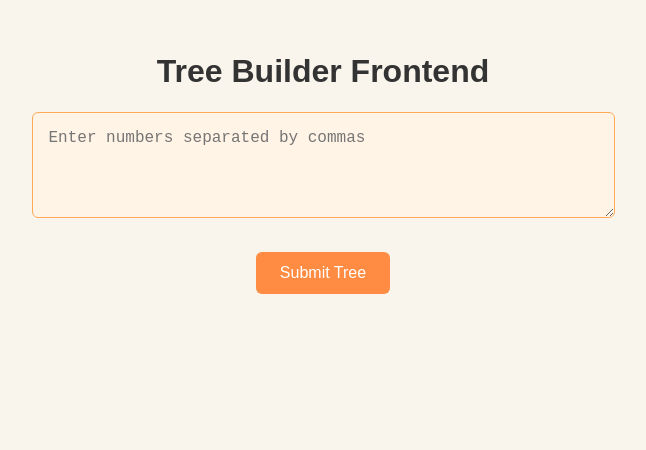
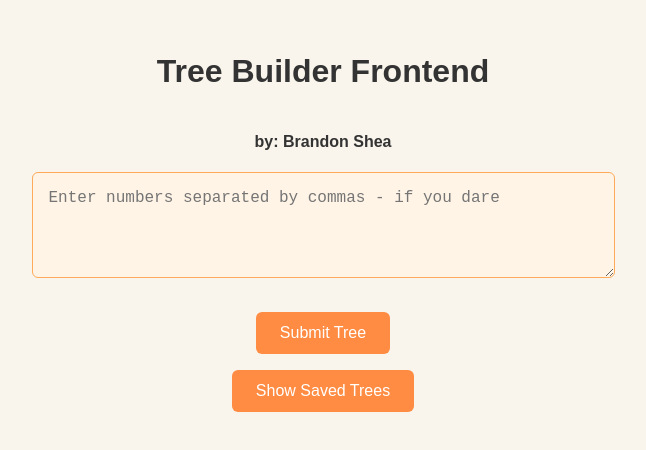
Before and after one commit to BJamesShea/treebuilder-frontend, a React (Create React App) app: page / in a window 1280 px wide. Shown: the top 450 px of the page, without its empty margins (317-963 px from the left). Built offline with nearby package versions, Linux system fonts and the light colour scheme.

Commit message:
previous saved trees button

```diff
--- a/src/App.js
+++ b/src/App.js
@@ -1,11 +1,10 @@
-import React, { useState} from 'react';
+import React, { useState } from 'react';
 import './App.css';
-
-
 
 function App() {
   const [inputString, setInputString] = useState('');
   const [response, setResponse] = useState(null);
+  const [savedTrees, setSavedTrees] = useState([]);
 
   const handleSubmit = async (e) => {
     e.preventDefault();
@@ -17,38 +16,48 @@ function App() {
 
       await fetch('http://localhost:8080/api/tree', {
         method: 'POST',
-        headers: { 'Content-Type': 'application/json'},
-        body: JSON.stringify({ values : parsedValues}),
+        headers: { 'Content-Type': 'application/json' },
+        body: JSON.stringify({ values: parsedValues }),
       });
 
       const tree = await (await fetch('http://localhost:8080/api/tree')).json();
       setResponse(tree);
-
-    }
-     catch (err) {
-      alert('Invalid JSON or server error, oops!');
+    } catch (err) {
+      alert('Invalid input or server error, oops!');
       console.error(err);
     }
-
-
   };
 
-
+  const fetchSavedTrees = async () => {
+    try {
+      const res = await fetch('http://localhost:8080/api/tree/all');
+      const trees = await res.json();
+      setSavedTrees(trees);
+    } catch (err) {
+      alert('Error fetching saved trees!');
+      console.error(err);
+    }
+  };
 
   return (
     <div className="app-container">
       <h1>Tree Builder Frontend</h1>
+      <h4>by: Brandon Shea</h4>
       <form onSubmit={handleSubmit}>
         <textarea
           rows="4"
           cols="50"
-        placeholder='Enter numbers separated by commas'
+          placeholder='Enter numbers separated by commas - if you dare'
           value={inputString}
           onChange={(e) => setInputString(e.target.value)}
         />
-        <br/>
+        <br />
         <button type="submit">Submit Tree</button>
       </form>
+
+      <button onClick={fetchSavedTrees}>
+        Show Saved Trees
+      </button>
 
       {response && (
         <div className="response-container">
@@ -57,6 +66,12 @@ function App() {
         </div>
       )}
 
+      {savedTrees.length > 0 && (
+        <div className="response-container">
+          <h2>Saved Trees:</h2>
+          <pre>{JSON.stringify(savedTrees, null, 2)}</pre>
+        </div>
+      )}
     </div>
   );
 }
```
Lines whose indentation alone changed are shown as unchanged.
